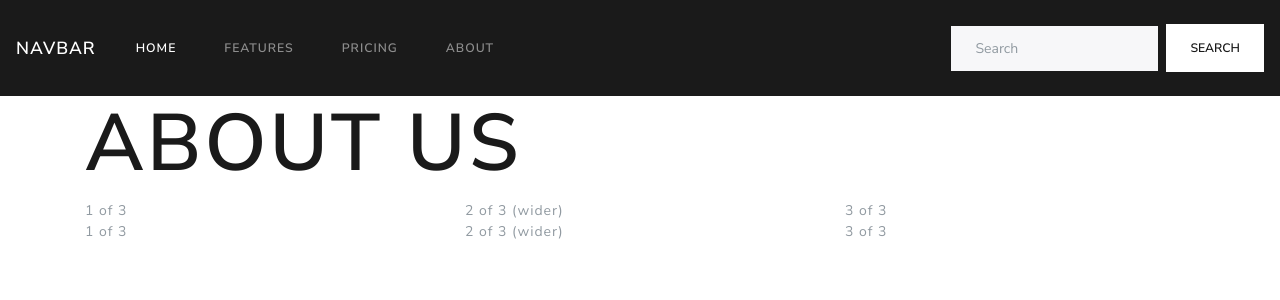
After one commit to Landonique/Systeme-de-reservation, a Symfony app: template templates/about/index.html.twig in a window 1280 px wide. The commit adds this page. Shown: the top 300 px of the page. Run offline with Twig, Linux system fonts and the light colour scheme; the template is opened without the code that fills it, so the values that code supplies are empty; some libraries are stand-ins or nearby versions.

Commit message:
about page

```diff
--- /dev/null
+++ b/public/css/styles.css
@@ -0,0 +1,3 @@
+.titre{
+    font-size: 80px !important;
+}
--- /dev/null
+++ b/templates/about/index.html.twig
@@ -0,0 +1,35 @@
+{% extends 'base.html.twig' %}
+
+{% block title %}Hello AboutController!{% endblock %}
+
+{% block body %}
+<div class="container justify-content-center">
+
+    <h1 class="titre" style="font-size:60px"> ABOUT US </h1>
+
+</div>
+<div class="container">
+  <div class="row">
+    <div class="col">
+      1 of 3
+    </div>
+    <div class="col">
+      2 of 3 (wider)
+    </div>
+    <div class="col">
+      3 of 3
+    </div>
+  </div>
+  <div class="row">
+    <div class="col">
+      1 of 3
+    </div>
+    <div class="col">
+      2 of 3 (wider)
+    </div>
+    <div class="col">
+      3 of 3
+    </div>
+  </div>
+</div>
+{% endblock %}
--- a/templates/base.html.twig
+++ b/templates/base.html.twig
@@ -4,6 +4,7 @@
         <meta charset="UTF-8">
         <title>{% block title %}Welcome!{% endblock %}</title>
         <link rel="stylesheet" href="/css/bootstrap.min.css">
+        <link rel="stylesheet" href="/css/styles.css">
         <link rel="stylesheet" href="/css/bootstrap.css">
         {% block stylesheets %}{% endblock %}
     </head>
@@ -17,7 +18,7 @@
             <div class="collapse navbar-collapse" id="navbarColor01">
                 <ul class="navbar-nav mr-auto">
                 <li class="nav-item active">
-                    <a class="nav-link" href="#">Home <span class="sr-only">(current)</span></a>
+                    <a class="nav-link" href="{{path("page")}}">Home <span class="sr-only">(current)</span></a>
                 </li>
                 <li class="nav-item">
                     <a class="nav-link" href="#">Features</a>
@@ -26,7 +27,7 @@
                     <a class="nav-link" href="#">Pricing</a>
                 </li>
                 <li class="nav-item">
-                    <a class="nav-link" href="#">About</a>
+                    <a class="nav-link" href="{{path("about")}}">About</a>
                 </li>
                 </ul>
                 <form class="form-inline my-2 my-lg-0">
```
Also changed, not shown: src/Controller/AboutController.php (added, +19 -0 lines).
